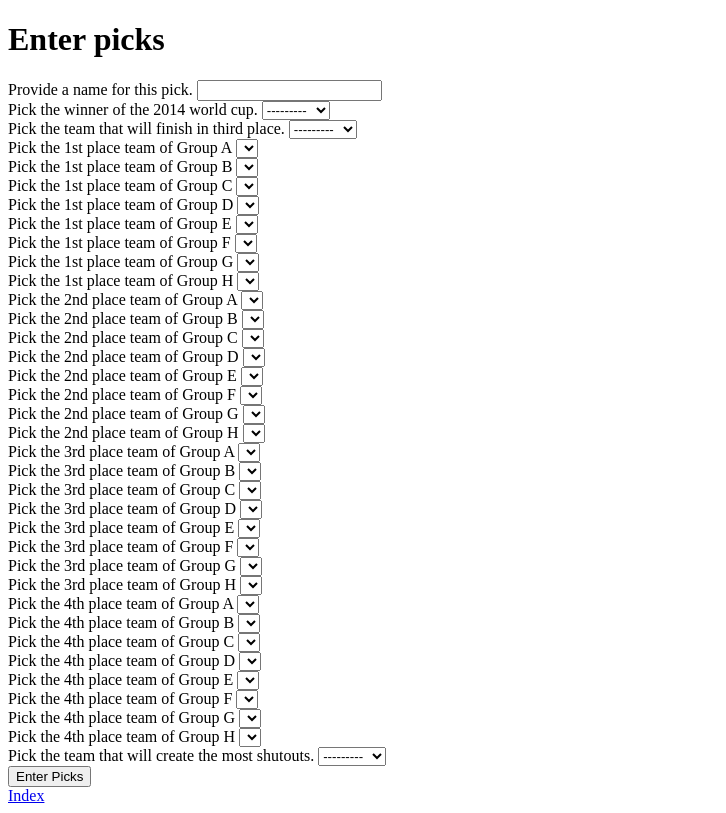
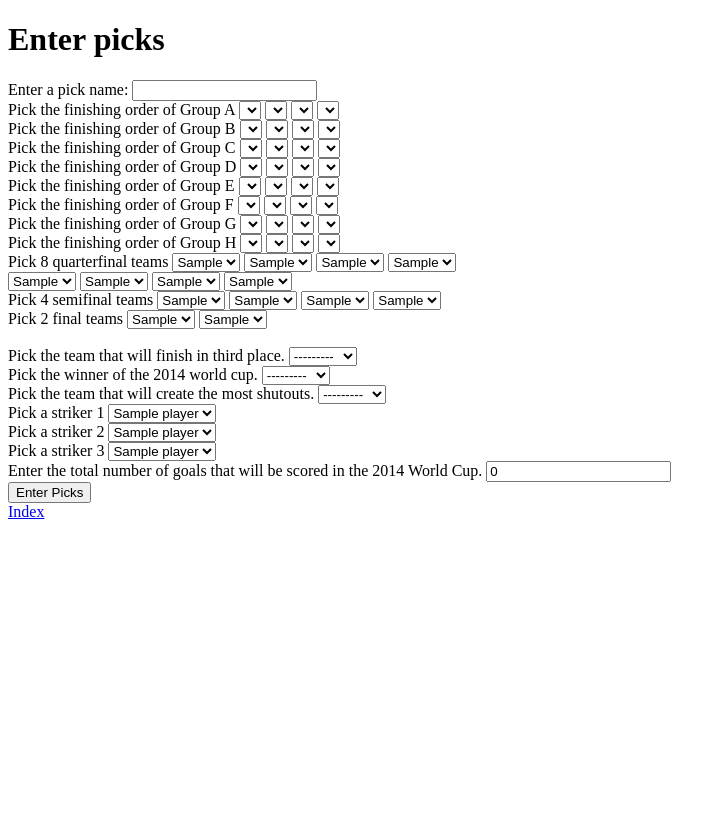
Before and after one commit to fossaone/vmgame, a Django app: page /vmgame/enterpicks/ in a window 1280 px wide. Shown: the whole page, without its empty margins (0-726 px from the left). After the commit the page ends 519 px from the top, so only its background shows below. Run offline with Django 3.2, Linux system fonts and the light colour scheme; a user stored in the database is signed in; tables that the repository leaves empty hold one stand-in row (values such as "Sample post"); lists and menus that the app fills with data are empty.

Commit message:
Closer to functional.

```diff
--- a/templates/vmgame/enterpicks.html
+++ b/templates/vmgame/enterpicks.html
@@ -16,12 +16,96 @@
 				{{ hidden }}
 			{% endfor %}
 
+<!--  Pick Name -->
+                        <div class="fieldWrapper">
+                          {{ form.pick_name.errors }}
+                          <label for="id_pick_name">Enter a pick name:</label>
+                          {{ form.pick_name}}
+                        </div>
+<!--  Group Ranks -->
 			{% for field in form.visible_fields %}
+                          {%if "sp_" in field.name %}
+				{{ field.errors }}
+                            {%if "_start" in field.name %}
+				{{ field.help_text }}
+				{{ field }}
+                            {% else %}
+				{{ field }}
+                            {% endif %}
+                            {% if "_br" in field.name %}
+				<br>
+                            {% endif %}
+                            {% if "_end" in field.name %}
+				<br>
+                            {% endif %}
+                          {% endif %}
+			{% endfor %}
+				<br>
+<!--  Non-Group fields -->
+			{% for field in form.visible_fields %}
+                          {%if "sp_" not in field.name and "pick_name" not in field.name %}
 				{{ field.errors }}
 				{{ field.help_text }}
 				{{ field }}
 				<br>
+                          {% endif %}
 			{% endfor %}
+<!--
+                        <div class="fieldWrapper">
+                          {{ form.third_place_team.errors }}
+                          <label for="id_third_place_team">Third Place:</label>
+                          {{ form.third_place_team }}
+                        </div>
+                        <div class="fieldWrapper">
+                          {{ form.third_place_team.errors }}
+                          <label for="id_third_place_team">Third Place:</label>
+                          {{ form.third_place_team }}
+                        </div>
+                        <div class="fieldWrapper">
+                          {{ form.champion.errors }}
+                          <label for="id_champion">Champion:</label>
+                          {{ form.champion }}
+                        </div>
+                        <div class="fieldWrapper">
+                          {{ form.defensive_team.errors }}
+                          <label for="id_defensive_team">Defensive Team:</label>
+                          {{ form.defensive_team }}
+                        </div>
+                        <div class="fieldWrapper">
+                          {{ form.striker1.errors }}
+                          <label for="id_striker1">Striker 1:</label>
+                          {{ form.striker1 }}
+                        </div>
+                        <div class="fieldWrapper">
+                          {{ form.striker2.errors }}
+                          <label for="id_striker2">Striker 2:</label>
+                          {{ form.striker2 }}
+                        </div>
+                        <div class="fieldWrapper">
+                          {{ form.striker3.errors }}
+                          <label for="id_striker3">Striker 3:</label>
+                          {{ form.striker3 }}
+                        </div>
+                        <div class="fieldWrapper">
+                          {{ form.total_goals.errors }}
+                          <label for="id_total_goals">Total Goals:</label>
+                          {{ form.total_goals }}
+                        </div>
+-->
+
+<!--
+    defensive_team = models.ForeignKey(Team,related_name='defensive_team')
+    strikers = models.ManyToManyField(Player,related_name='strikers')
+    group_winners = models.ManyToManyField(Team,related_name='group_winners')
+    group_runners_up = models.ManyToManyField(Team,related_name='group_runners_up')
+    group_third  = models.ManyToManyField(Team,related_name='group_third')
+    group_fourth = models.ManyToManyField(Team,related_name='group_fourth')
+    quarterfinal_teams = models.ManyToManyField(Team,related_name='quarterfinal_teams')
+    semifinal_teams = models.ManyToManyField(Team,related_name='semifinal_teams')
+    final_teams = models.ManyToManyField(Team,related_name='final_teams')
+    champion = models.ForeignKey(Team,related_name='champion')
+    third_place_team = models.ForeignKey(Team,related_name='third_place_team')
+    total_goals = models.PositiveIntegerField(default=0) -->
 
 			<input type="submit" name="submit" value="Enter Picks" />
 
--- a/vmgame/forms.py
+++ b/vmgame/forms.py
@@ -4,73 +4,82 @@ from django.contrib.auth.models import User
 from vmgame.models import Team,Group,Player,Pick,UserProfile
 from django.utils.translation import ugettext_lazy as _
 
+
+GROUP_LETTERS = ["A","B","C","D","E","F","G","H"]
+GROUP_RANKS = ["1st","2nd","3rd","4th"]
+
 class PickForm(forms.ModelForm):
-    def make_group_select(group_letter,rank):
-           group_teams = Team.objects.filter(group__name="Group {0}".format(group_letter))
-           GROUP_TEAM_CHOICES = [(t,t) for t in group_teams]
-           return forms.CharField(max_length=80,
+
+    #Striker fields
+    striker1 = forms.CharField(max_length=80,
+                               widget=forms.Select(choices=[(p,p) for p in Player.objects.all()]),
+                               help_text="Pick a striker 1")
+    striker2 = forms.CharField(max_length=80,
+                               widget=forms.Select(choices=[(p,p) for p in Player.objects.all()]),
+                               help_text="Pick a striker 2")
+    striker3 = forms.CharField(max_length=80,
+                               widget=forms.Select(choices=[(p,p) for p in Player.objects.all()]),
+                               help_text="Pick a striker 3")
+
+    #Some python/django kung-fu here.
+    def __init__(self, *args, **kwargs):
+        super(PickForm, self).__init__(*args, **kwargs)
+
+        #Make the group fields
+        for group_letter in GROUP_LETTERS:
+            group_teams = Team.objects.filter(group__name="Group {0}".format(group_letter))
+            GROUP_TEAM_CHOICES = [(t,t) for t in group_teams]
+            for group_rank in GROUP_RANKS:
+                start = ("__start" if group_rank == "1st" else "")
+                end   = ("__end" if group_rank == "4th" else "")
+                self.fields["sp_group{0}{1}{2}".format(group_letter,group_rank,start+end)] = forms.CharField(max_length=80,
                               widget=forms.Select(choices=GROUP_TEAM_CHOICES),
-                              help_text="Pick the {1} place team of Group {0}".format(group_letter,rank))
+                              help_text="Pick the finishing order of Group {0}".format(group_letter,group_rank))
 
-    groupA1st = make_group_select("A","1st");
-    groupB1st = make_group_select("B","1st");
-    groupC1st = make_group_select("C","1st");
-    groupD1st = make_group_select("D","1st");
-    groupE1st = make_group_select("E","1st");
-    groupF1st = make_group_select("F","1st");
-    groupG1st = make_group_select("G","1st");
-    groupH1st = make_group_select("H","1st");
+        ALL_TEAM_CHOICES = [(t,t) for t in Team.objects.all()]
+        #Quarterfinal teams
 
-    groupA2nd = make_group_select("A","2nd");
-    groupB2nd = make_group_select("B","2nd");
-    groupC2nd = make_group_select("C","2nd");
-    groupD2nd = make_group_select("D","2nd");
-    groupE2nd = make_group_select("E","2nd");
-    groupF2nd = make_group_select("F","2nd");
-    groupG2nd = make_group_select("G","2nd");
-    groupH2nd = make_group_select("H","2nd");
+        for i in range(8):
+            start = ("__start" if i==0 else "")
+            br   = ("__br" if (i+1)%4==0 else "")
+            self.fields["sp_qf_pick{0}{1}".format(i+1,start+br)] = forms.CharField(max_length=80,
+                              widget=forms.Select(choices=ALL_TEAM_CHOICES),
+                              help_text="Pick 8 quarterfinal teams")
 
-    groupA3rd = make_group_select("A","3rd");
-    groupB3rd = make_group_select("B","3rd");
-    groupC3rd = make_group_select("C","3rd");
-    groupD3rd = make_group_select("D","3rd");
-    groupE3rd = make_group_select("E","3rd");
-    groupF3rd = make_group_select("F","3rd");
-    groupG3rd = make_group_select("G","3rd");
-    groupH3rd = make_group_select("H","3rd");
+        #Semifinal teams
+        for i in range(4):
+            start = ("__start" if i==0 else "")
+            end   = ("__end" if i==3 else "")
+            self.fields["sp_sf_pick{0}{1}".format(i+1,start+end)] = forms.CharField(max_length=80,
+                              widget=forms.Select(choices=ALL_TEAM_CHOICES),
+                              help_text="Pick 4 semifinal teams")
 
-    groupA4th = make_group_select("A","4th");
-    groupB4th = make_group_select("B","4th");
-    groupC4th = make_group_select("C","4th");
-    groupD4th = make_group_select("D","4th");
-    groupE4th = make_group_select("E","4th");
-    groupF4th = make_group_select("F","4th");
-    groupG4th = make_group_select("G","4th");
-    groupH4th = make_group_select("H","4th");
+        #Final teams
+        for i in range(2):
+            start = ("__start" if i==0 else "")
+            end   = ("__end" if i==1 else "")
+            self.fields["sp_f_pick{0}{1}".format(i+1,start+end)] = forms.CharField(max_length=80,
+                              widget=forms.Select(choices=ALL_TEAM_CHOICES),
+                              help_text="Pick 2 final teams")
 
     class Meta:
-            # Provide an association between the ModelForm and a model
-            model = Pick
+        # Provide an association between the ModelForm and a model
+        model = Pick
 
-            fields = ("pick_name","champion",'third_place_team',
-                      "groupA1st","groupB1st","groupC1st", "groupD1st","groupE1st","groupF1st","groupG1st","groupH1st",
-                      "groupA2nd","groupB2nd","groupC2nd", "groupD2nd","groupE2nd","groupF2nd","groupG2nd","groupH2nd",
-                      "groupA3rd","groupB3rd","groupC3rd", "groupD3rd","groupE3rd","groupF3rd","groupG3rd","groupH3rd",
-                      "groupA4th","groupB4th","groupC4th", "groupD4th","groupE4th","groupF4th","groupG4th","groupH4th",
-                      "defensive_team",
-                     )
+        fields = ['pick_name','third_place_team','champion','defensive_team','striker1','striker2','striker3','total_goals']
+        #fields.extend(['group{0}{1}'.format(gl,gr) for gl in GROUP_LETTERS for gr in GROUP_RANKS])
 
-            help_texts = {
-                'pick_name': _('Provide a name for this pick.'),
-                'champion': _('Pick the winner of the 2014 world cup.'),
-                'third_place_team': _('Pick the team that will finish in third place.'),
-                'defensive_team': _('Pick the team that will create the most shutouts.'),
-            }
-#            TEAM_NAME_CHOICES = [(t,t) for t in Team.objects.all()]
-#            choices = {
-#                'champion': TEAM_NAME_CHOICES,
-#            }
-            #exclude = ('user','pick_date','scoring','is_truth','points','completed')
+        help_texts = {
+            'pick_name': _('Provide a name for this pick.'),
+            'champion': _('Pick the winner of the 2014 world cup.'),
+            'third_place_team': _('Pick the team that will finish in third place.'),
+            'defensive_team': _('Pick the team that will create the most shutouts.'),
+            'total_goals': _('Enter the total number of goals that will be scored in the 2014 World Cup.'),
+        }
+#        exclude = ('user','pick_date','scoring','is_truth','points','completed',
+#                   'group_winners','group_runners_up','group_third','group_fourth',
+#                   'quarterfinal_teams','semifinal_teams','final_teams',
+#                   'strikers','score',)
 
     def clean(self):
         cleaned_data = self.cleaned_data
--- a/vmgame/models.py
+++ b/vmgame/models.py
@@ -68,7 +68,8 @@ class Player(models.Model):
     goals_scored = models.IntegerField(default=0)
     def __unicode__(self):
         #return u"{0} ({1}) : {2}, Goals: {3}".format(self.name,self.position,self.team,self.goals_scored)
-        return u"{0} ({1})".format(self.name,self.team)
+        #return u"{0} ({1})".format(self.name,self.team)
+        return self.name
 
 
 class Pick(models.Model):
--- a/vmgame/views.py
+++ b/vmgame/views.py
@@ -10,8 +10,8 @@ from django.contrib.auth import authenticate, login, logout
 from django.contrib.auth.decorators import login_required
 
 #vmgame
-from vmgame.models import Team, User, Scoring, UserProfile
-from vmgame.forms import PickForm, UserForm, UserProfileForm
+from vmgame.models import Team, Player, Group, User, Scoring, UserProfile
+from vmgame.forms import PickForm, UserForm, UserProfileForm,GROUP_LETTERS,GROUP_RANKS
 
 
 def register(request):
@@ -146,29 +146,52 @@ def enterpicks(request):
     #A HTTP POST
     if request.method == 'POST':
         pick_form = PickForm(request.POST)
-        pick = pick_form.save(commit=False)
-
-        #user = models.ForeignKey(UserProfile)
-        pick.user = UserProfile.objects.get(user=request.user)
-
-        #pick_date = models.DateTimeField('date entered')
-        pick.pick_date =  datetime.datetime.now()
-
-        #pick_name = models.CharField(max_length=80)
-        if pick.pick_name == "":
-            pick.pick_name =  "{0}'s pick (at {1})".format(pick.user.username,pick.pick_date)
-
-        #scoring = models.ForeignKey(Scoring)
-        pick.scoring = Scoring.objects.get(name="ORIGINAL")
-
-        #Leave score and is_truth default
-        #score = models.PositiveIntegerField(default=0)
-        #is_truth = models.BooleanField(default=False)
 
         # Have we been provided witha a valid form?
         if pick_form.is_valid():
+            pick = pick_form.save(commit=False)
+
+            #user = models.ForeignKey(UserProfile)
+            pick.user = UserProfile.objects.get(user=request.user)
+
+            #pick_date = models.DateTimeField('date entered')
+            pick.pick_date =  datetime.datetime.now()
+
+
+            #pick_name = models.CharField(max_length=80)
+            if pick.pick_name == "":
+                pick.pick_name =  "{0}'s pick (at {1})".format(pick.user.username,pick.pick_date)
+
+            #scoring = models.ForeignKey(Scoring)
+            pick.scoring = Scoring.objects.get(name="ORIGINAL")
+
+            #Leave score and is_truth default
+            #score = models.PositiveIntegerField(default=0)
+            #is_truth = models.BooleanField(default=False)
             #completed = models.BooleanField(default=False)
+
             pick.completed = True
+
+            #Have to save before we can add the odd form data
+            pick.save()
+            for name,value in pick_form.cleaned_data.items():
+                if '1st' in name:
+                    pick.group_winners.add(Team.objects.get(country=value))
+                if '2nd' in name:
+                    pick.group_runners_up.add(Team.objects.get(country=value))
+                if '3rd' in name:
+                    pick.group_third.add(Team.objects.get(country=value))
+                if '4th' in name:
+                    pick.group_fourth.add(Team.objects.get(country=value))
+                if 'sp_qf_' in name:
+                    pick.quarterfinal_teams.add(Team.objects.get(country=value))
+                if 'sp_sf_' in name:
+                    pick.semifinal_teams.add(Team.objects.get(country=value))
+                if 'sp_f_' in name:
+                    pick.final_teams.add(Team.objects.get(country=value))
+                if 'striker' in name:
+                    pick.strikers.add(Player.objects.get(name=value))
+
 
             # Save the new category to the database.
             pick.save()
@@ -179,6 +202,7 @@ def enterpicks(request):
         else:
             # If the request form contained  errors - just print them in the terminal.
             print pick_form.errors
+#            form = PickForm()
 
     else:
         # If the request was not a POST, display the form to enter details.
```
